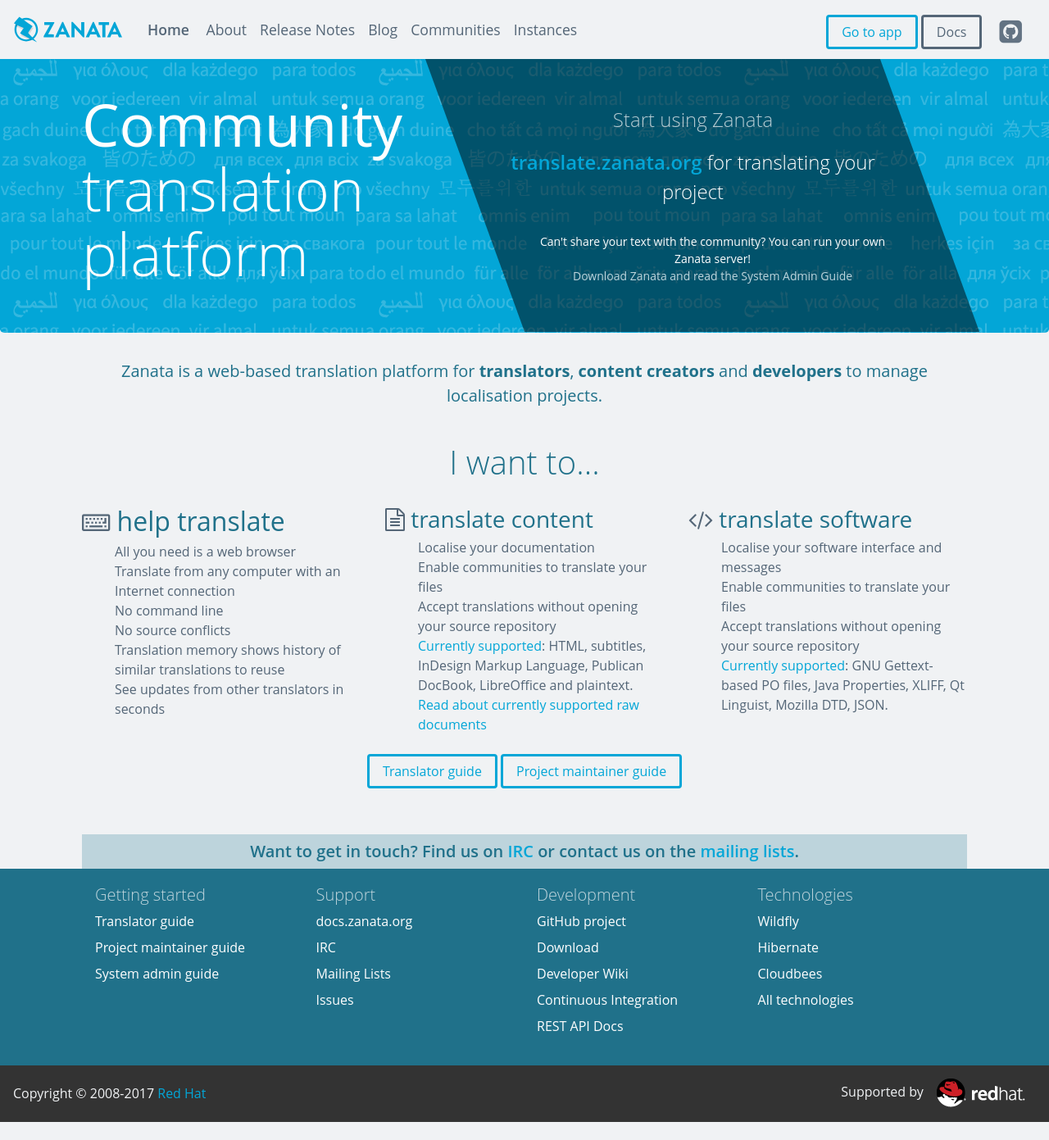
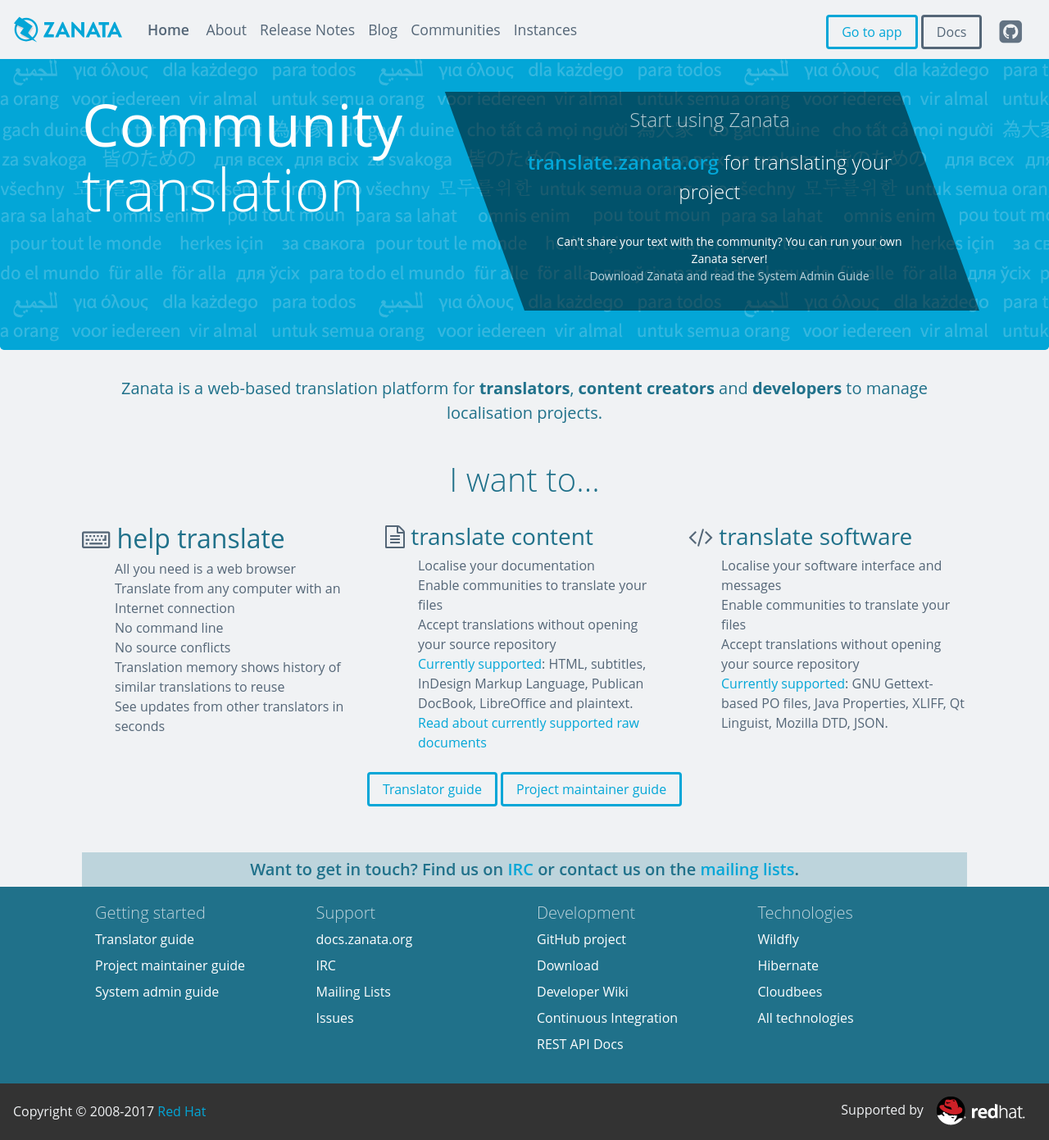
Before and after one commit to zanata/zanata.github.io, a Jekyll site: the page built from index.html, in a window 1280 px wide and 1391 px high. Shown: the whole window at 82% size. Built offline with Jekyll 4.4.1, drawn with Linux system fonts in a browser that asks for light colours; nearby versions of some CDN libraries.

Commit message:
WIP: layout for changed h1

```diff
--- a/index.html
+++ b/index.html
@@ -10,7 +10,7 @@
         <div class="row">
             <div class="col-xs-12 col-sm-12 col-md-6 col-lg-6">
                 <h1>Community<br>
-                    <span>translation platform</span></h1>
+                    <span>translation</span></h1>
             </div>
             <div class="hidden-md-down col-lg-6 darklg">
                 <div class="container">
--- a/zanata.css
+++ b/zanata.css
@@ -487,16 +487,12 @@
         background: rgba(0, 0, 0, 0.5);
         overflow: hidden;
         transform-origin: bottom;
-        padding-left: 1rem;
-        position: absolute;
         right: 0;
         top: 0;
-        padding-bottom: 2.6rem;
-        margin-top: -3rem;
+        padding: 1rem;
     }
 
     .col-lg-6.darklg > .container {
-        padding-top: 4rem;
         transform: skew(-20deg);
         -webkit-transform: skew(-20deg);
         -moz-transform: skew(-20deg);
```
